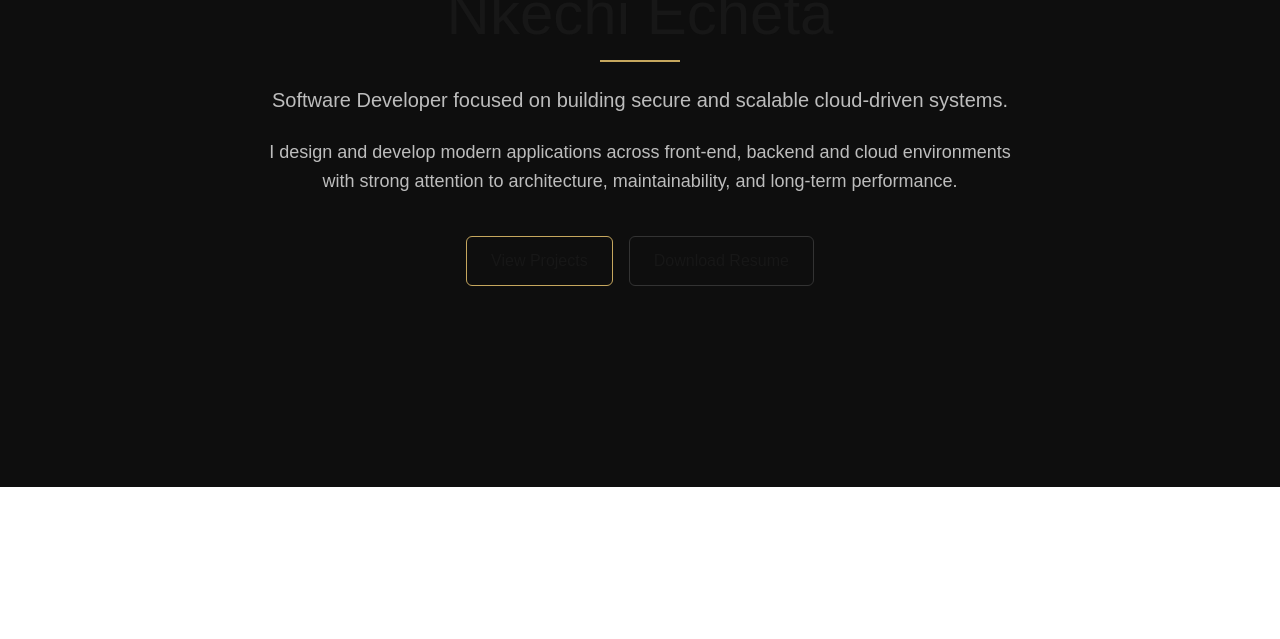
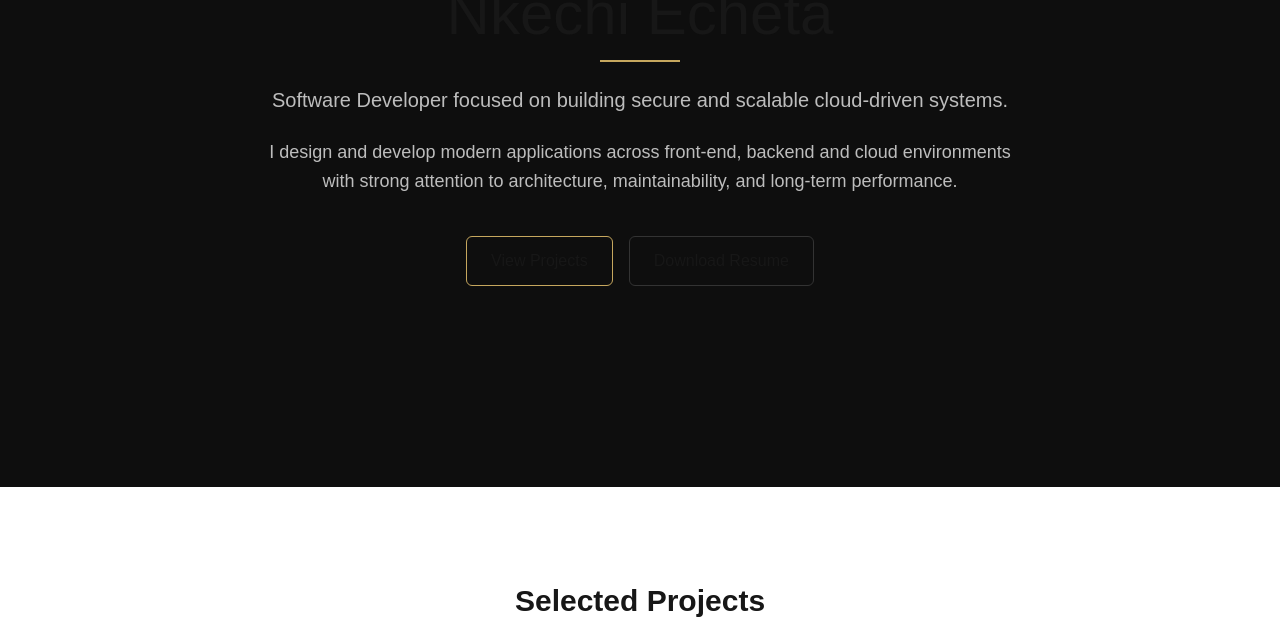
Before and after one commit to jecheta-rrc/nkechi-portfolio, a Next.js app: page / in a window 1280 px wide. Shown: the part 313-952 px from the top of the page. Before the commit the page ends 800 px from the top, so only its background shows below. Built offline with nearby package versions, Linux system fonts and the light colour scheme; a web font is replaced by a local one.

Commit message:
Connect Projects section to homepage

```diff
--- a/src/app/page.tsx
+++ b/src/app/page.tsx
@@ -1,5 +1,11 @@
 import Hero from "@/components/Hero";
+import Projects from "@/components/Projects";
 
 export default function Home() {
-  return <Hero />;
+  return (
+    <>
+      <Hero />
+      <Projects />
+    </>
+  );
 }
```
